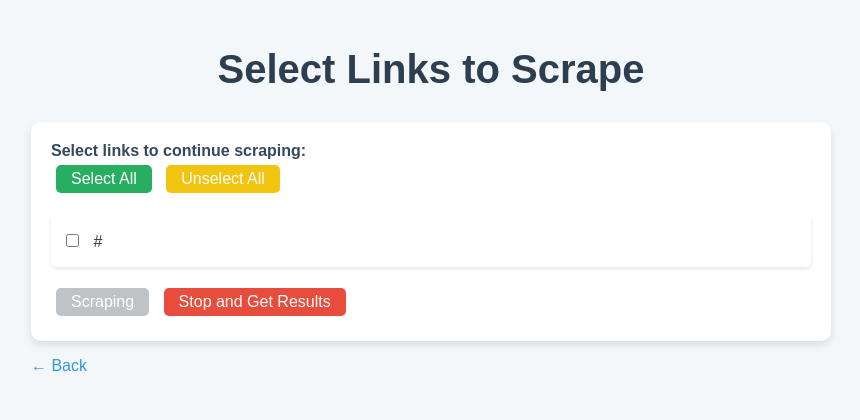
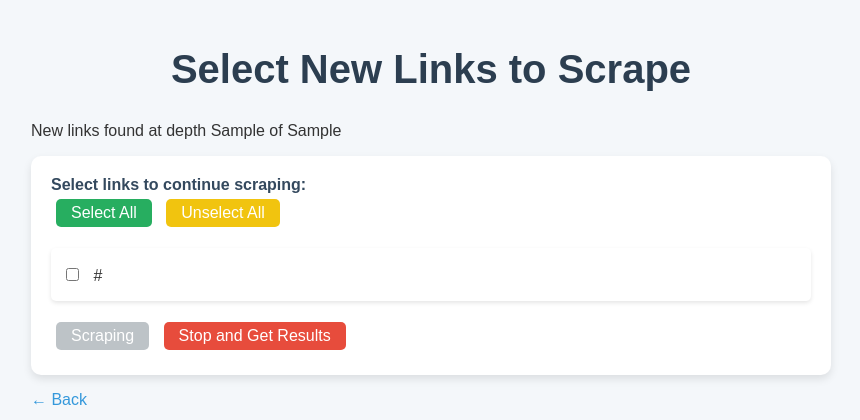
Before and after one commit to prokann02/parsingZoho, a FastAPI app: template templates/select_links.html in a window 1280 px wide. Shown: the top 420 px of the page, without its empty margins (209-1069 px from the left). Run offline with FastAPI, Linux system fonts and the light colour scheme; the template is opened without the code that fills it: most values are stand-ins (such as "Sample title", 1, 10 or a date in 2020).

Commit message:
Updates about depth logic

```diff
--- a/main.py
+++ b/main.py
@@ -47,7 +47,8 @@
         session_id = str(uuid.uuid4())
         scraping_session[session_id] = {
             "original_url": url,
-            "depth": depth,
+            "max_depth": depth,
+            "current_depth": 1,
             "results": results,
             "links": internal_links
         }
@@ -55,7 +56,13 @@
         if internal_links and depth > 1:
             return templates.TemplateResponse(
                 TEMPLATES_SELECT_LINKS_HTML,
-                {"request": request, "links": internal_links, "session_id": session_id}
+                {
+                    "request": request,
+                    "links": internal_links,
+                    "session_id": session_id,
+                    "current_depth": 1,
+                    "max_depth": depth
+                }
             )
         else:
             return templates.TemplateResponse(
@@ -73,7 +80,9 @@
         )
 
     session_data = scraping_session[session_id]
-    depth = session_data["depth"] - 1
+    max_depth = session_data["max_depth"]
+    current_depth = session_data["current_depth"] + 1
+    depth = max_depth - current_depth + 1
     results = session_data["results"]
     new_internal_links = []
 
@@ -88,7 +97,8 @@
                     json.dump(results, f, ensure_ascii=False, indent=2)
         await browser.close()
 
-    print(f"[i] After continuation: {len(results)} pages, {sum(len(r['items']) for r in results)} items")
+    print(
+        f"[i] After continuation at depth {current_depth}: {len(results)} pages, {sum(len(r['items']) for r in results)} items")
     print(f"[i] Found {len(new_internal_links)} new internal links")
 
     visited = {r["url"] for r in results}
@@ -96,12 +106,18 @@
 
     scraping_session[session_id]["results"] = results
     scraping_session[session_id]["links"] = new_internal_links
-    scraping_session[session_id]["depth"] = depth
+    scraping_session[session_id]["current_depth"] = current_depth
 
     if new_internal_links and depth > 1:
         return templates.TemplateResponse(
             TEMPLATES_SELECT_LINKS_HTML,
-            {"request": request, "links": new_internal_links, "session_id": session_id}
+            {
+                "request": request,
+                "links": new_internal_links,
+                "session_id": session_id,
+                "current_depth": current_depth,
+                "max_depth": max_depth
+            }
         )
     else:
         del scraping_session[session_id]
--- a/templates/select_links.html
+++ b/templates/select_links.html
@@ -48,7 +48,9 @@
     </script>
 </head>
 <body>
-<h1>Select Links to Scrape</h1>
+<h1>Select New Links to Scrape</h1>
+
+<p class="depth-info">New links found at depth {{ current_depth }} of {{ max_depth }}</p>
 
 <form method="POST" action="/continue_scrape" onsubmit="showLoading()">
     <input type="hidden" name="session_id" value="{{ session_id }}">
```
